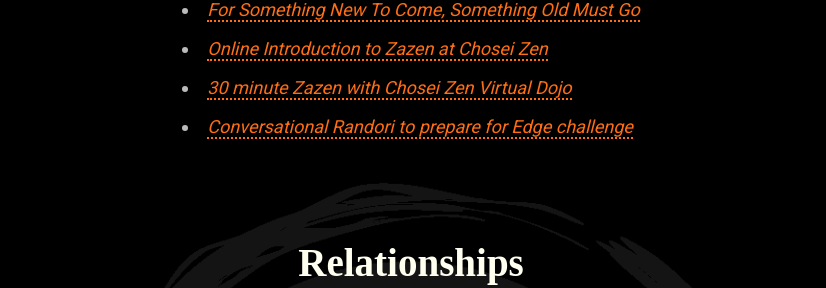
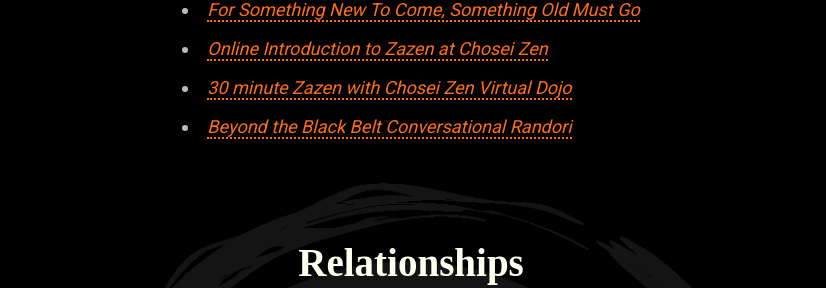
Before and after one commit to mindset-dojo/mindset-dojo.github.io, a Jekyll site: the page built from program.md, in a window 1280 px wide and 900 px high, scrolled down 5858 px. Shown: the part 144-432 px from the top of the window, without its empty margins (229-1055 px from the left). Built offline with Jekyll 4.4.1, drawn with Linux system fonts in a browser that asks for light colours; some web fonts are replaced.

Commit message:
feat(program): Add a reference to beyond the black belt community in black level flows.

```diff
--- a/_data/program.yaml
+++ b/_data/program.yaml
@@ -172,7 +172,7 @@
         url: https://www.choseizen.org/online-intro-to-zazen
       - label: 30 minute Zazen with Chosei Zen Virtual Dojo
         url: https://www.choseizen.org/virtual-dojo
-      - label: Conversational Randori to prepare for Edge challenge
+      - label: Beyond the Black Belt Conversational Randori
         url: https://aikidodiscovery.net/randori-the-art-of-taking-control-in-chaos/
 relationships:
   - label: Zōhai
```
